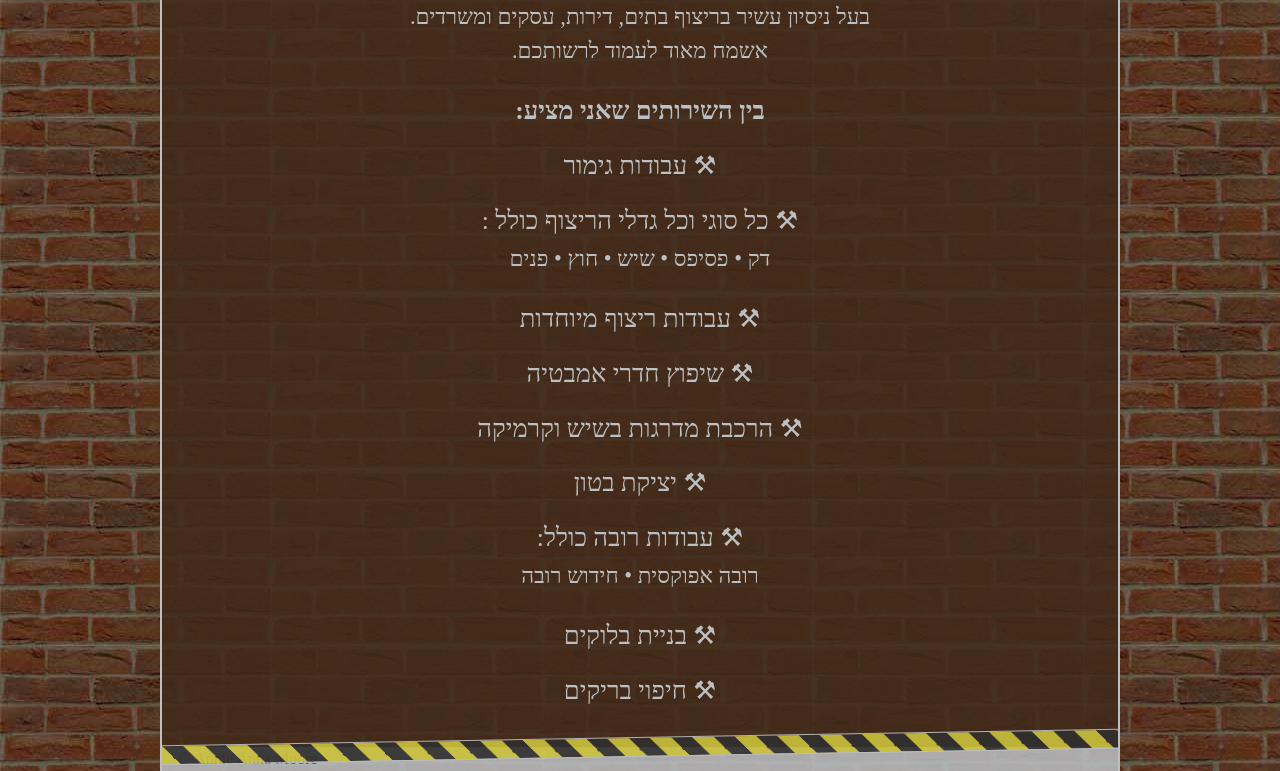
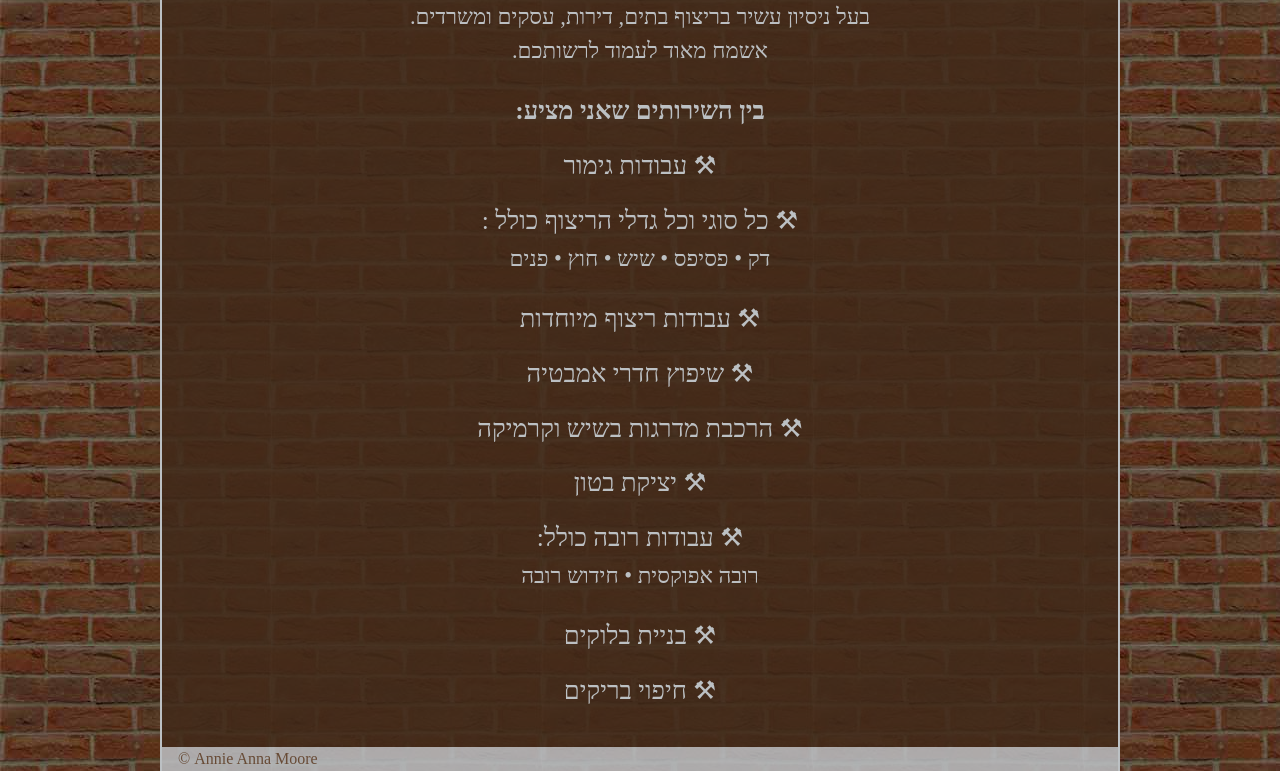
Before and after one commit to amplace/vladihandyman, a plain HTML site: page app/index.html in a window 1280 px wide. Shown: the part 586-1357 px from the top of the page. Drawn offline with nearby package versions, Linux system fonts and the light colour scheme; a web font is replaced by a local one.

Commit message:
Remove seperator

```diff
--- a/app/assets/styles/modules/_separator.css
+++ /dev/null
@@ -1,31 +0,0 @@
-.separator {
-    position: relative;
-
-    &::after,
-    &::before {
-        content: "";
-        display: block;
-        position: absolute;
-        left: 0;
-        right: 0;
-        width: 100%;
-        height: 20px;
-        border-top: 1px solid $myGrey;
-        border-bottom: 1px solid $myGrey;
-        background-image: linear-gradient(45deg, #302f2f 25%, #ccc23d 25%, #ccc23d 50%, #302f2f 50%, #302f2f 75%, #ccc23d 75%, #ccc23d 100%);
-        background-size: 42.43px 42.43px;
-        opacity: .9;
-
-    }
-
-    &::after {
-        bottom: -10px;
-        transform: rotate(-1deg);
-    }
-
-    &::before {
-        top: -10px;
-        transform: rotate(1deg);
-    }
-
-}
--- a/app/assets/styles/styles.css
+++ b/app/assets/styles/styles.css
@@ -5,4 +5,3 @@
 @import "modules/_text";
 @import "modules/_colors";
 @import "modules/_header";
-@import "modules/_separator";
--- a/app/index.html
+++ b/app/index.html
@@ -49,7 +49,7 @@
     </header>
     <div class=""></div>
     <!-- about -->
-    <section id="about" class="bg-dark text-light p-3 separator">
+    <section id="about" class="bg-dark text-light p-3">
         <br>
         <h2> קצת עליי</h2>
         <p>
```
